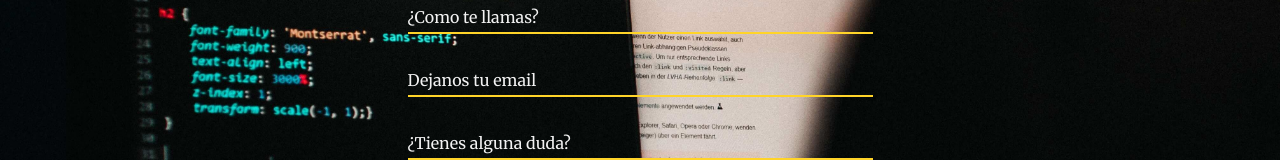
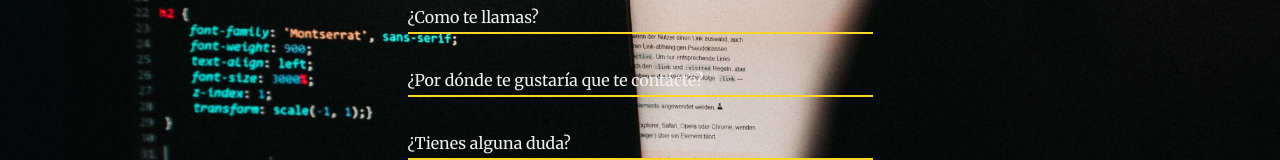
Before and after one commit to vicdeveloperr/My-landing-page, a plain HTML site: page index.html in a window 1280 px wide. Shown: the part 3331-3491 px from the top of the page. Drawn offline with nearby package versions, Linux system fonts and the light colour scheme.

Commit message:
modificamos el texto (una linea)

```diff
--- a/index.html
+++ b/index.html
@@ -231,7 +231,7 @@
 
 				<div class="mt-10 relative">
 					<input class="text-sm font-light bg-transparent border-b-amarilloClaro border-b-[2.5px] focus:outline-none w-full cursor-pointer peer" type="email" name="email" id="email" placeholder=" " required>
-					<label for="email" class="absolute left-0 -top-5 cursor-pointer text-amarilloClaro peer-placeholder-shown:-top-1 peer-placeholder-shown:text-claro transition-[top, color] duration-150">Dejanos tu email</label>
+					<label for="email" class="absolute left-0 -top-5 cursor-pointer text-amarilloClaro peer-placeholder-shown:-top-1 peer-placeholder-shown:text-claro transition-[top, color] duration-150">¿Por dónde te gustaría que te contácte?</label>
 				</div>
 
 				<div class="mt-10 relative">
```
